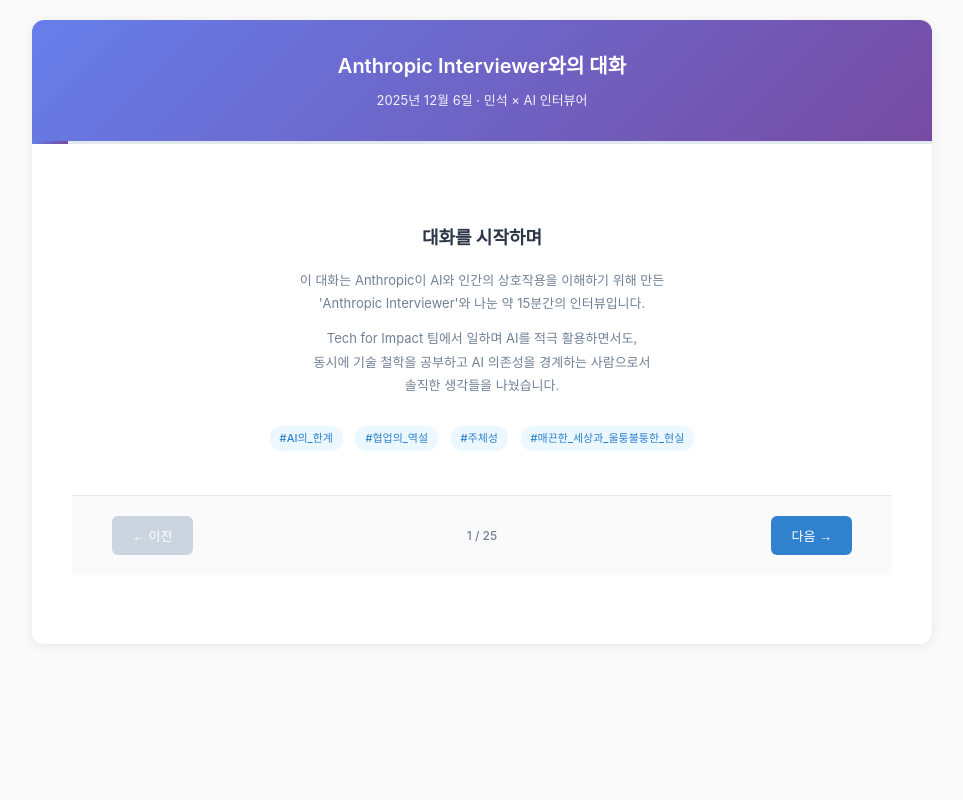
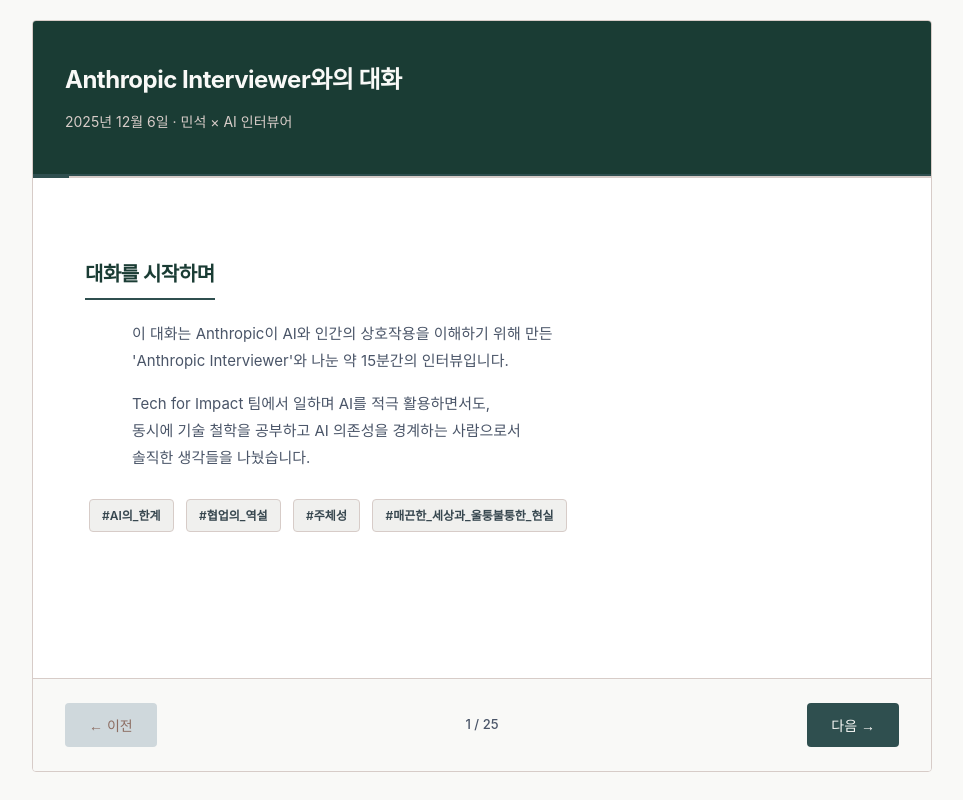
Before and after one commit to theorakim/anthropic-interview-251206, a plain HTML site: page index.html in a window 1280 px wide. Shown: the whole page, without its empty margins (158-1121 px from the left). Drawn offline with Linux system fonts and the light colour scheme.

Commit message:
Apply Atelier & Clean style (Taylor Ver.)

```diff
--- a/index.html
+++ b/index.html
@@ -12,49 +12,51 @@
         }
 
         body {
-            font-family: -apple-system, BlinkMacSystemFont, 'Segoe UI', system-ui, sans-serif;
-            background: #fafafa;
+            font-family: -apple-system, BlinkMacSystemFont, 'Segoe UI', Roboto, 'Helvetica Neue', Arial, sans-serif;
+            background: #F9F9F7;
             padding: 20px;
             line-height: 1.6;
-            color: #2d3748;
+            color: #2D3748;
         }
 
         .book-container {
             max-width: 900px;
             margin: 0 auto;
-            background: white;
-            border-radius: 12px;
-            box-shadow: 0 2px 12px rgba(0,0,0,0.08);
+            background: #FFFFFF;
+            border: 1px solid #D7CCC8;
+            border-radius: 4px;
             overflow: hidden;
         }
 
         .book-header {
-            background: linear-gradient(135deg, #667eea 0%, #764ba2 100%);
-            color: white;
-            padding: 30px;
-            text-align: center;
+            background: #1A3C34;
+            color: #F9F9F7;
+            padding: 40px 32px;
+            border-bottom: 2px solid #2F4F4F;
         }
 
         .book-title {
-            font-size: 20px;
-            font-weight: 600;
-            margin-bottom: 8px;
+            font-size: 24px;
+            font-weight: 700;
+            margin-bottom: 12px;
+            letter-spacing: -0.5px;
         }
 
         .book-subtitle {
-            font-size: 13px;
-            opacity: 0.9;
+            font-size: 14px;
+            color: #D7CCC8;
+            font-weight: 400;
         }
 
         .page-container {
             position: relative;
             min-height: 500px;
-            padding: 40px;
+            padding: 40px 32px;
         }
 
         .page {
             display: none;
-            animation: fadeIn 0.4s ease;
+            animation: fadeIn 0.3s ease;
         }
 
         .page.active {
@@ -64,127 +66,130 @@
         @keyframes fadeIn {
             from {
                 opacity: 0;
-                transform: translateY(10px);
             }
             to {
                 opacity: 1;
-                transform: translateY(0);
             }
         }
 
         .speaker-label {
-            font-size: 11px;
+            font-size: 12px;
             font-weight: 600;
-            color: #3182ce;
+            color: #37474F;
             margin-bottom: 8px;
             text-transform: uppercase;
             letter-spacing: 0.5px;
         }
 
         .speaker-label.ai {
-            color: #805ad5;
+            color: #2C3E50;
         }
 
         .message {
-            background: #f7fafc;
-            padding: 20px;
-            border-radius: 8px;
+            background: #F9F9F7;
+            padding: 24px;
+            border-radius: 2px;
             margin-bottom: 20px;
-            border-left: 3px solid #e2e8f0;
+            border-left: 2px solid #D7CCC8;
         }
 
         .message.ai {
-            background: #faf5ff;
-            border-left-color: #805ad5;
+            background: #F0F0EE;
+            border-left-color: #2C3E50;
         }
 
         .message.user {
-            background: #ebf8ff;
-            border-left-color: #3182ce;
+            background: #F9F9F7;
+            border-left-color: #8D6E63;
         }
 
         .message-text {
-            font-size: 14px;
+            font-size: 15px;
             line-height: 1.7;
+            color: #2D3748;
         }
 
         .navigation {
             display: flex;
             justify-content: space-between;
             align-items: center;
-            padding: 20px 40px;
-            border-top: 1px solid #e2e8f0;
-            background: #fafafa;
+            padding: 24px 32px;
+            border-top: 1px solid #D7CCC8;
+            background: #F9F9F7;
         }
 
         .nav-button {
-            background: #3182ce;
-            color: white;
+            background: #2F4F4F;
+            color: #F9F9F7;
             border: none;
-            padding: 10px 20px;
-            border-radius: 6px;
-            font-size: 13px;
+            padding: 12px 24px;
+            border-radius: 4px;
+            font-size: 14px;
             font-weight: 500;
             cursor: pointer;
-            transition: all 0.2s;
+            transition: background 0.2s;
         }
 
         .nav-button:hover {
-            background: #2c5aa0;
-            transform: translateY(-1px);
+            background: #1A3C34;
         }
 
         .nav-button:disabled {
-            background: #cbd5e0;
+            background: #CFD8DC;
             cursor: not-allowed;
-            transform: none;
+            color: #8D6E63;
         }
 
         .page-indicator {
-            font-size: 12px;
-            color: #718096;
+            font-size: 13px;
+            color: #4A5568;
             font-weight: 500;
         }
 
         .progress-bar {
-            height: 3px;
-            background: #e2e8f0;
+            height: 2px;
+            background: #D7CCC8;
         }
 
         .progress-fill {
             height: 100%;
-            background: linear-gradient(90deg, #667eea 0%, #764ba2 100%);
+            background: #2F4F4F;
             transition: width 0.3s ease;
         }
 
         .intro-page {
-            text-align: center;
             padding: 40px 20px;
         }
 
         .intro-page h2 {
-            font-size: 18px;
-            color: #2d3748;
-            margin-bottom: 16px;
+            font-size: 20px;
+            color: #1A3C34;
+            margin-bottom: 20px;
+            font-weight: 700;
+            letter-spacing: -0.5px;
+            border-bottom: 2px solid #2F4F4F;
+            padding-bottom: 8px;
+            display: inline-block;
         }
 
         .intro-page p {
-            font-size: 13px;
-            color: #718096;
+            font-size: 15px;
+            color: #4A5568;
             line-height: 1.8;
-            max-width: 600px;
-            margin: 0 auto 12px;
+            max-width: 700px;
+            margin: 0 auto 16px;
         }
 
         .topic-tag {
             display: inline-block;
-            background: #ebf8ff;
-            color: #3182ce;
-            padding: 4px 10px;
-            border-radius: 12px;
-            font-size: 11px;
-            font-weight: 500;
+            background: #F0F0EE;
+            color: #37474F;
+            padding: 6px 12px;
+            border-radius: 4px;
+            font-size: 12px;
+            font-weight: 600;
             margin: 4px;
+            border: 1px solid #D7CCC8;
         }
     </style>
 </head>
@@ -543,11 +548,11 @@
                     </div>
                 </div>
             </div>
-
+        </div>
 
         <div class="navigation">
             <button class="nav-button" id="prevBtn" onclick="changePage(-1)">← 이전</button>
-            <div class="page-indicator" id="pageIndicator">1 / 26</div>
+            <div class="page-indicator" id="pageIndicator">1 / 25</div>
             <button class="nav-button" id="nextBtn" onclick="changePage(1)">다음 →</button>
         </div>
     </div>
```
Also changed, not shown: anthropic-interview-viewer.html (+70 -65 lines).
